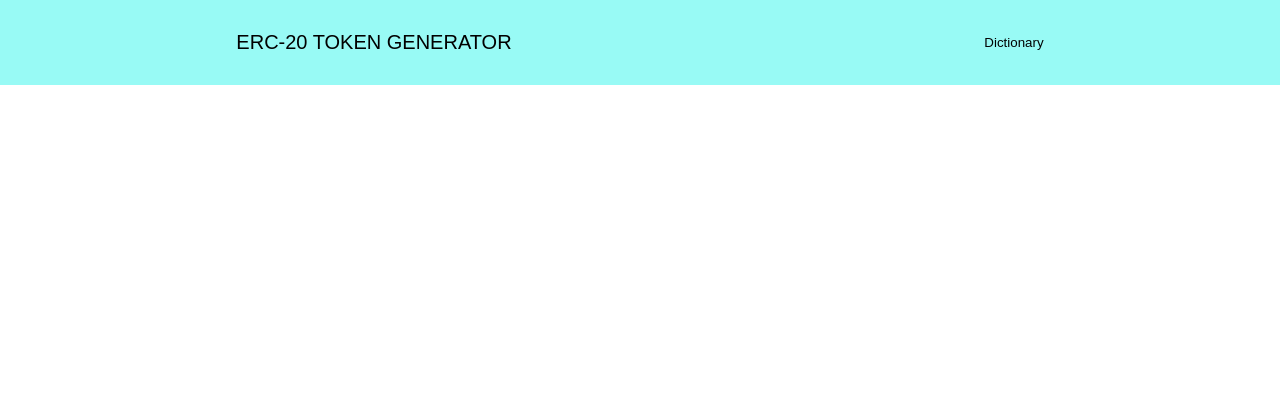
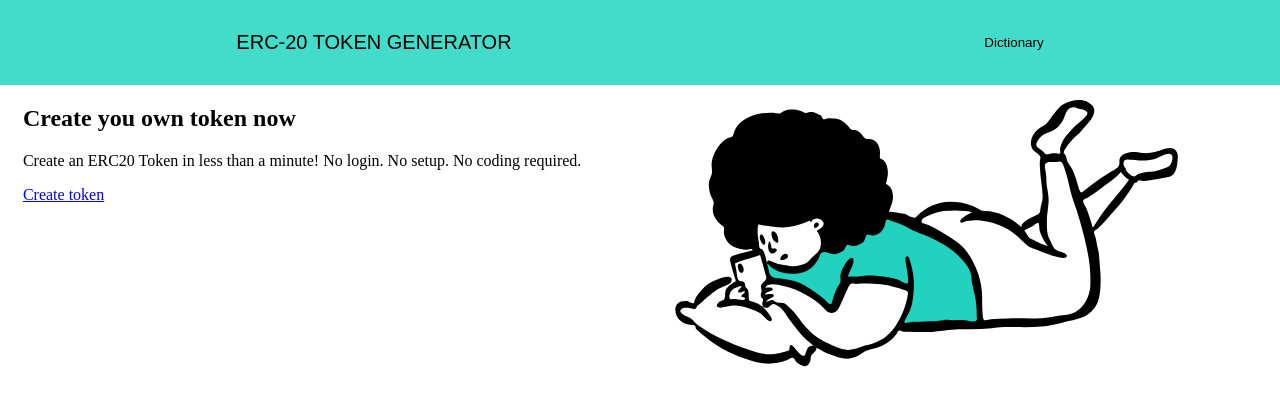
Before and after one commit to GerganaRoeva/ERC20-token-generator, a Vue app in the folder web-app-token-generator/: page / in a window 1280 px wide. Shown: the top 406 px of the page. Built offline with nearby package versions, Linux system fonts and the light colour scheme.

Commit message:
progress on home page

```diff
--- a/web-app-token-generator/src/App.vue
+++ b/web-app-token-generator/src/App.vue
@@ -37,7 +37,7 @@ body {
 
 <style scoped>
 .flex-container {
-  background-color: rgb(152, 250, 245);
+  background-color: #43dbca;
   margin: 0;
   padding: 0;
   height: 85px;
--- a/web-app-token-generator/src/components/Nav.vue
+++ b/web-app-token-generator/src/components/Nav.vue
@@ -1,4 +1,5 @@
 <template>
+<!-- IS NOT IN USE -->
   <div class="flex-container">
     <button class="home">
       <router-link to="/"> ERC-20 TOKEN GENERATOR</router-link>
--- a/web-app-token-generator/src/views/Home.vue
+++ b/web-app-token-generator/src/views/Home.vue
@@ -1,3 +1,30 @@
 <template>
-  <div></div>
+  <div>
+    <div class="flex-container">
+      <section>
+        <h2>Create you own token now</h2>
+        <!-- Text for example -->
+        <p>
+          Create an ERC20 Token in less than a minute! No login. No setup. No
+          coding required.
+        </p>
+        <router-link to="/create-token"> Create token</router-link>
+      </section>
+      <section>
+        <img src="../assets/LayingDoodle.svg" width="600" height="400" />
+      </section>
+    </div>
+  </div>
 </template>
+
+<style scoped>
+.flex-container {
+  display: flex;
+  flex-direction: row;
+  flex-wrap: nowrap;
+  justify-content: space-around;
+}
+img{
+    padding: 15px;
+}
+</style>
```
Also changed, not shown: web-app-token-generator/src/assets/LayingDoodle.svg (added).
